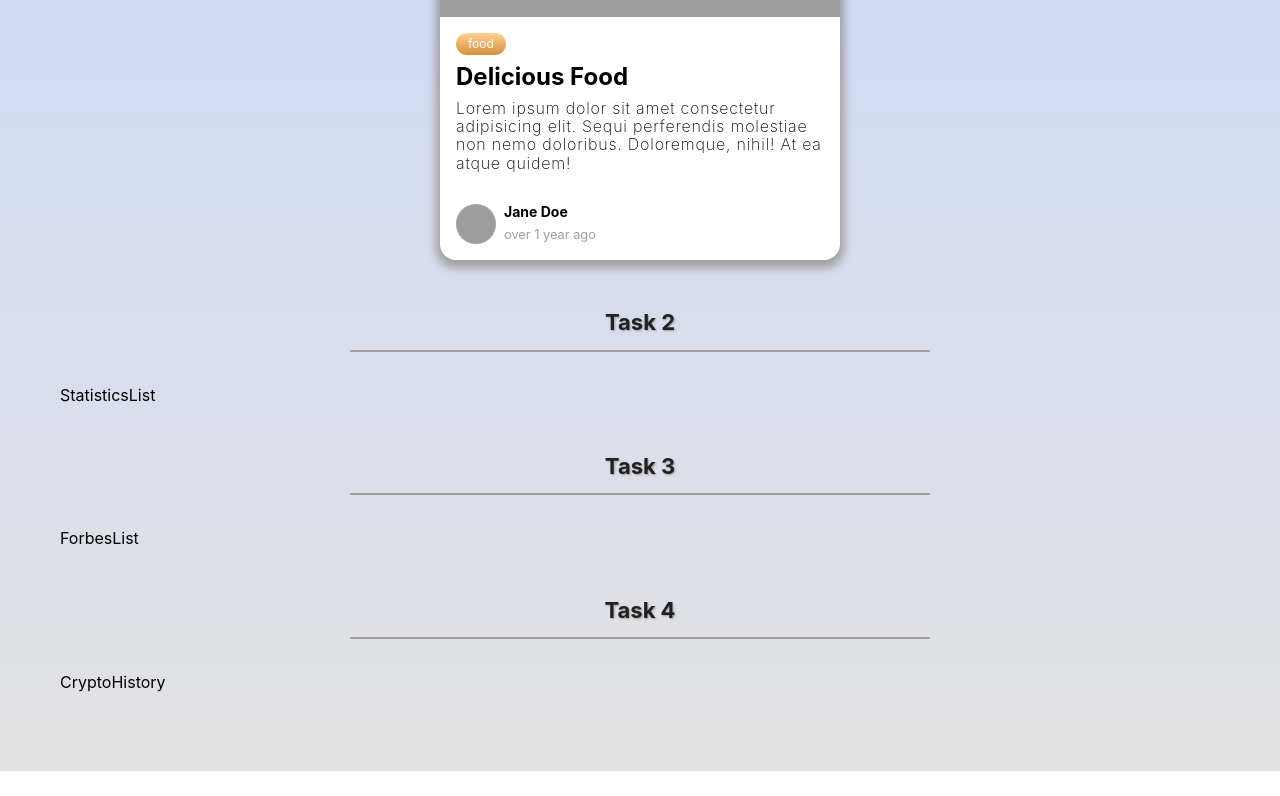
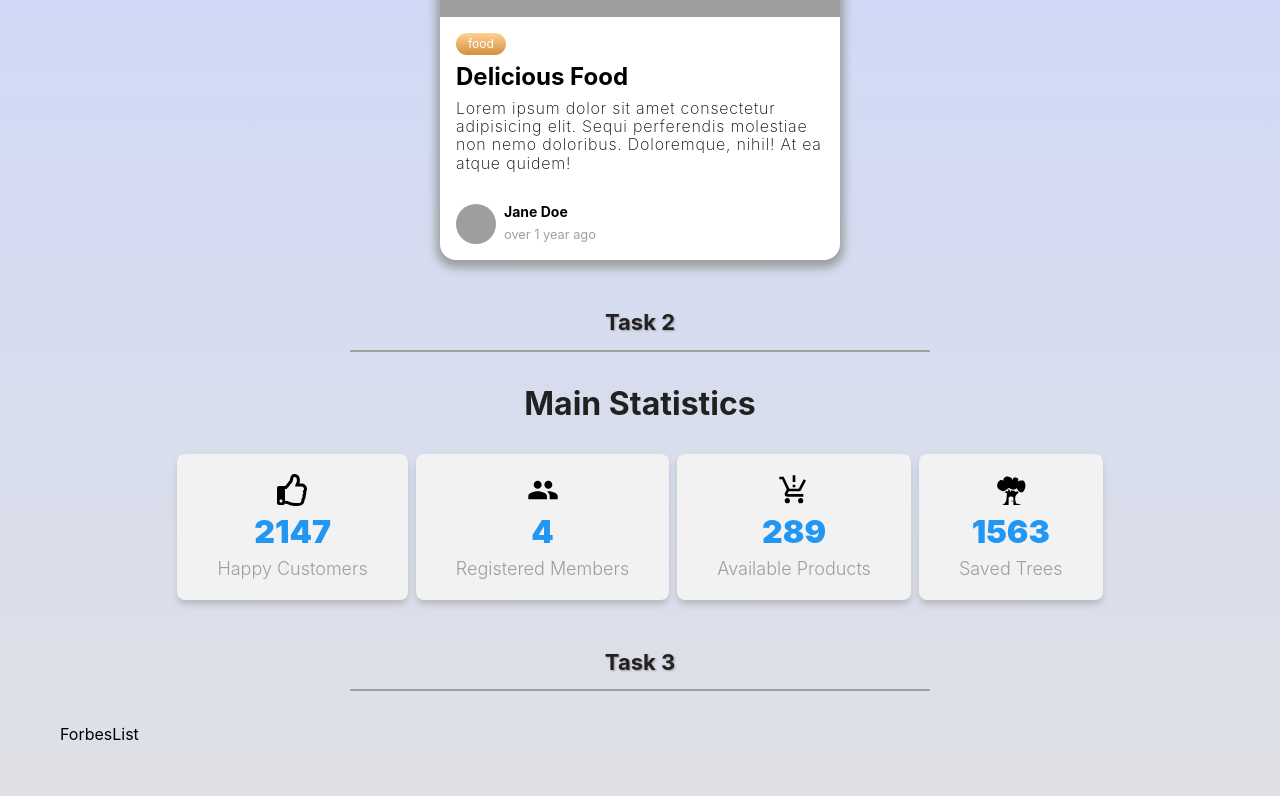
Before and after one commit to AlinaCherevko/pract1-react, a React (Create React App) app: page / in a window 1280 px wide. Shown: the part 438-1234 px from the top of the page. Before the commit the page ends 1209 px from the top, so only its background shows below. Built offline with nearby package versions, Linux system fonts and the light colour scheme; grey boxes are pictures that could not be loaded.

Commit message:
upd-task-2

```diff
--- a/src/components/App/App.jsx
+++ b/src/components/App/App.jsx
@@ -1,5 +1,5 @@
 import article from 'data/article.json';
-
+import data from 'data/data.json';
 import {
   BlogCard,
   Container,
@@ -30,7 +30,7 @@
         <Heading marginTop="50px" marginBottom="50px" textAlign="center">
           Task 2
         </Heading>
-        <Statistics />
+        <Statistics title="Main Statistics" stats={data} />
 
         <Heading marginTop="50px" marginBottom="50px" textAlign="center">
           Task 3
--- a/src/components/StatisticItem/StatisticItem.jsx
+++ b/src/components/StatisticItem/StatisticItem.jsx
@@ -3,7 +3,16 @@
   StatisticText,
   StatisticCounter,
 } from './StatisticItem.styled';
+import { IconContext } from 'react-icons';
 
-export const StatisticItem = () => {
-  return <div>StatisticBox</div>;
+export const StatisticItem = ({ title, total, icon }) => {
+  return (
+    <StatisticBox>
+      <IconContext.Provider value={{ size: '2em' }}>
+        {icon}
+      </IconContext.Provider>
+      <StatisticCounter>{total}</StatisticCounter>
+      <StatisticText>{title}</StatisticText>
+    </StatisticBox>
+  );
 };
--- a/src/components/Statistics/Statistics.jsx
+++ b/src/components/Statistics/Statistics.jsx
@@ -1,13 +1,33 @@
 import { StatisticItem } from 'components';
+
 import { StatisticsList, StatisticTitle } from './Statistics.styled';
 import { FaRegThumbsUp } from 'react-icons/fa';
 import { MdPeople, MdOutlineProductionQuantityLimits } from 'react-icons/md';
 import { GiTreeDoor } from 'react-icons/gi';
 
-export const Statistics = () => {
+const icons = [
+  <FaRegThumbsUp />,
+  <MdPeople />,
+  <MdOutlineProductionQuantityLimits />,
+  <GiTreeDoor />,
+];
+
+export const Statistics = ({ title, stats }) => {
   return (
     <>
-      <div>StatisticsList</div>
+      <StatisticTitle>{title}</StatisticTitle>
+      <StatisticsList>
+        {stats.map(({ id, title, total }, idx) => {
+          return (
+            <StatisticItem
+              key={id}
+              title={title}
+              total={total}
+              icon={icons[idx]}
+            />
+          );
+        })}
+      </StatisticsList>
     </>
   );
 };
```
